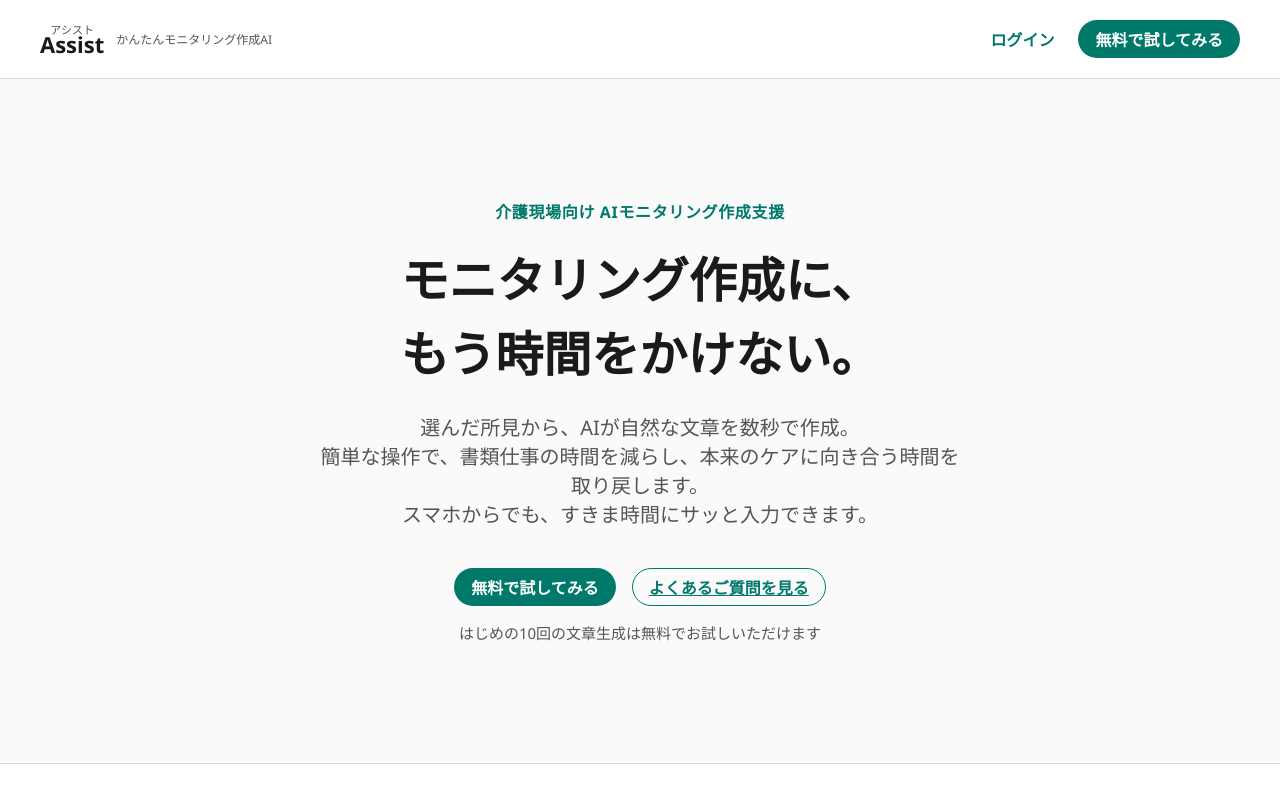
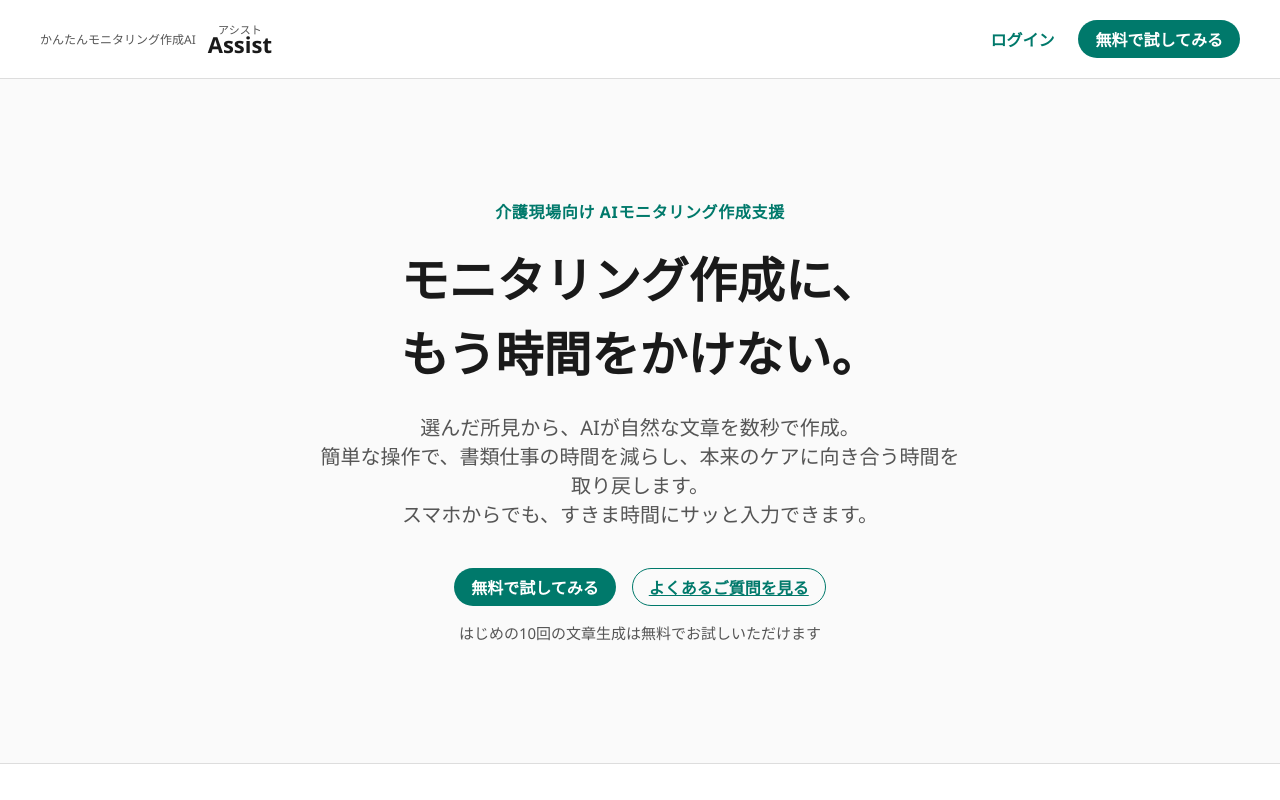
Before and after one commit to goldenglow1991-bot/monitoring_app_web, a React (Vite) app: page / in a window 1280 px wide. Shown: the top 800 px of the page. Built offline with nearby package versions, Linux system fonts and the light colour scheme; no server answers.

Commit message:
LPヘッダーロゴの並び順を変更し、スマホではタグラインを非表示に
かんたんモニタリング作成AIを左、アシスト/Assistを右にし、
スマホ幅ではタグラインを隠してロゴのみ表示する

```diff
--- a/src/App.css
+++ b/src/App.css
@@ -971,6 +971,7 @@
 .lp-footer-link { display: inline-block; margin-top: 8px; font-size: 14px; }
 
 @media (max-width: 720px) {
+  .lp-logo-tagline { display: none; }
   .lp-section { padding: 64px 20px; }
   .lp-hero-title { font-size: 32px; }
   .lp-steps { flex-direction: column; gap: 40px; }
--- a/src/LandingPage.tsx
+++ b/src/LandingPage.tsx
@@ -11,11 +11,11 @@ export function LandingPage({
     <div className="lp">
       <div className="lp-header">
         <div className="lp-logo">
+          <div className="lp-logo-tagline">かんたんモニタリング作成AI</div>
           <div className="lp-logo-brand">
             <div className="lp-logo-yomi">アシスト</div>
             <div className="lp-logo-main">Assist</div>
           </div>
-          <div className="lp-logo-tagline">かんたんモニタリング作成AI</div>
         </div>
         <div className="lp-header-actions">
           <button type="button" className="btn btn-text" onClick={onLogin}>ログイン</button>
```
